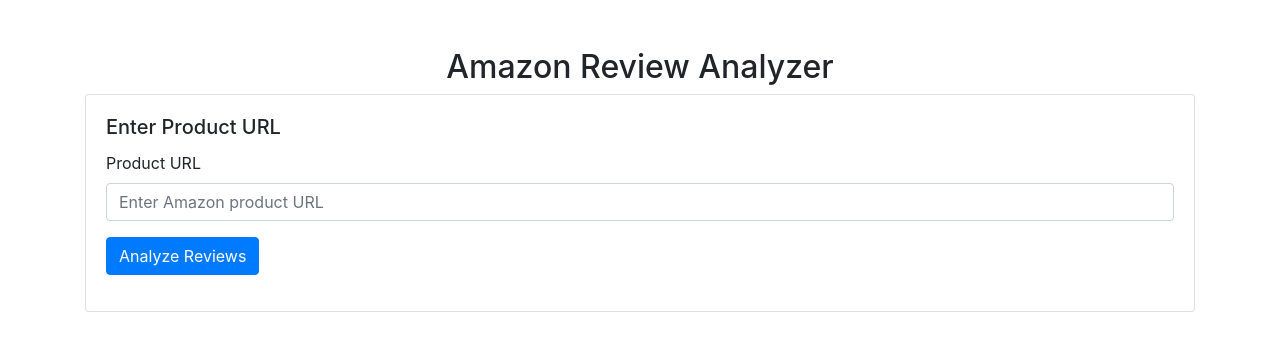
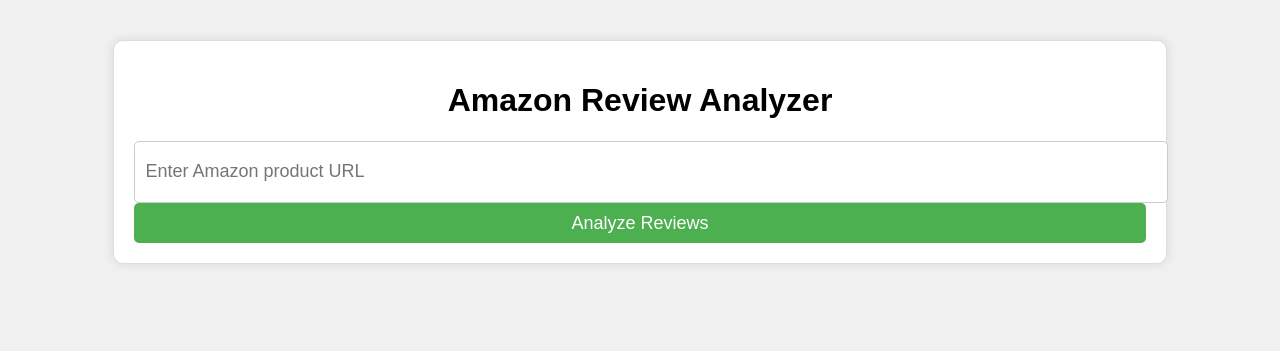
Before and after one commit to Rockxy01/ReviewAnalyzer, a Flask app: page / in a window 1280 px wide. Shown: the top 351 px of the page. Run offline with Flask 3, Linux system fonts and the light colour scheme; some libraries are stand-ins or nearby versions.

Commit message:
Update index.html

```diff
--- a/templates/index.html
+++ b/templates/index.html
@@ -4,116 +4,163 @@
     <meta charset="UTF-8">
     <meta name="viewport" content="width=device-width, initial-scale=1.0">
     <title>Amazon Review Analyzer</title>
-    <!-- Bootstrap CSS -->
-    <link href="https://stackpath.bootstrapcdn.com/bootstrap/4.5.2/css/bootstrap.min.css" rel="stylesheet">
     <style>
-        .review-card {
+        body {
+            font-family: Arial, sans-serif;
+            background-color: #f0f0f0;
+        }
+
+        #container {
+            width: 80%;
+            margin: 40px auto;
+            background-color: #fff;
+            padding: 20px;
+            border: 1px solid #ddd;
+            border-radius: 10px;
+            box-shadow: 0 0 10px rgba(0, 0, 0, 0.1);
+        }
+
+        #header {
+            text-align: center;
             margin-bottom: 20px;
         }
-        .error-message {
-            color: red;
+
+        #product-url-input {
+            width: 100%;
+            height: 40px;
+            font-size: 18px;
+            padding: 10px;
+            border: 1px solid #ccc;
+            border-radius: 5px;
+        }
+
+        #analyze-btn {
+            width: 100%;
+            height: 40px;
+            font-size: 18px;
+            background-color: #4CAF50;
+            color: #fff;
+            padding: 10px;
+            border: none;
+            border-radius: 5px;
+            cursor: pointer;
+        }
+
+        #analyze-btn:hover {
+            background-color: #3e8e41;
+        }
+
+        #result-container {
+            margin-top: 20px;
+            display: none; /* Hide the result container initially */
+        }
+
+        #result-header {
+            text-align: center;
+            margin-bottom: 10px;
+        }
+
+        #product-image {
+            width: 100%;
+            height: auto;
+            object-fit: cover;
+            border-radius: 10px;
+            margin-bottom: 20px;
+        }
+
+        #result-summary {
+            font-size: 18px;
+            margin-bottom: 20px;
+        }
+
+        #result-sentiment {
+            font-size: 18px;
+            margin-bottom: 20px;
+        }
+
+        #result-reviews {
+            font-size: 18px;
+            margin-bottom: 20px;
         }
     </style>
 </head>
 <body>
-    <div class="container mt-5">
-        <h2 class="text-center">Amazon Review Analyzer</h2>
-        <div class="card">
-            <div class="card-body">
-                <h5 class="card-title">Enter Product URL</h5>
-                <form id="urlForm">
-                    <div class="form-group">
-                        <label for="product_url">Product URL</label>
-                        <input type="url" class="form-control" id="product_url" placeholder="Enter Amazon product URL" required>
-                    </div>
-                    <button type="submit" class="btn btn-primary">Analyze Reviews</button>
-                </form>
-                <div id="error-message" class="error-message mt-3"></div>
-            </div>
+    <div id="container">
+        <div id="header">
+            <h1>Amazon Review Analyzer</h1>
         </div>
-
-        <!-- Results Section -->
-        <div id="results" class="mt-5" style="display: none;">
-            <div class="text-center">
-                <h3 id="product-name"></h3>
-                <img id="product-image" src="" alt="Product Image" class="img-fluid" style="max-width: 300px;">
-                <h4 class="mt-3">Summary</h4>
-                <p id="paragraph-summary"></p>
-            </div>
-
-            <h4>Review List Summary</h4>
-            <ul id="review-list" class="list-group mt-3">
-                <!-- Dynamic reviews will be appended here -->
-            </ul>
-
-            <div id="sentiment-summary" class="mt-4">
-                <h5>Sentiment Analysis</h5>
-                <p id="sentiment-description"></p>
-            </div>
+        <form id="analyze-form">
+            <input type="text" id="product-url-input" placeholder="Enter Amazon product URL">
+            <button id="analyze-btn">Analyze Reviews</button>
+        </form>
+        <div id="result-container">
+            <img id="product-image" src="" alt="Product Image">
+            <div id="result-summary"></div>
+            <div id="result-sentiment"></div>
+            <div id="result-reviews"></div>
         </div>
     </div>
 
-    <!-- jQuery and Bootstrap JS -->
-    <script src="https://code.jquery.com/jquery-3.6.0.min.js"></script>
-    <script src="https://stackpath.bootstrapcdn.com/bootstrap/4.5.2/js/bootstrap.bundle.min.js"></script>
     <script>
-        $(document).ready(function () {
-            $('#urlForm').on('submit', function (event) {
-                event.preventDefault();
-                $('#results').hide();
-                $('#error-message').text('');
-                const productUrl = $('#product_url').val();
+        const analyzeForm = document.getElementById('analyze-form');
+        const productUrlInput = document.getElementById('product-url-input');
+        const analyzeBtn = document.getElementById('analyze-btn');
+        const resultContainer = document.getElementById('result-container');
+        const productImage = document.getElementById('product-image');
+        const resultSummary = document.getElementById('result-summary');
+        const resultSentiment = document.getElementById('result-sentiment');
+        const resultReviews = document.getElementById('result-reviews');
 
-                // Perform the AJAX request to analyze reviews
-                $.ajax({
-                    url: '/analyze',
+        analyzeForm.addEventListener('submit', (e) => {
+            e.preventDefault();
+            const productUrl = productUrlInput.value.trim();
+            if (productUrl) {
+                fetch('/analyze', {
                     method: 'POST',
-                    data: { product_url: productUrl },
-                    success: function (response) {
-                        if (response.success) {
-                            // Update product name
-                            $('#product-name').text(response.product_name); // Use product_name directly from response
+                    headers: {
+                        'Content-Type': 'application/x-www-form-urlencoded'
+                    },
+                    body: `product_url=${productUrl}`
+                })
+                .then((response) => response.json())
+                .then((data) => {
+                    if (data.success) {
+                        const summary = data.summary;
+                        const sentiment = data.sentiment;
+                        const reviews = data.reviews;
+                        const image_url = data.image_url;
 
-                            // Update product image
-                            $('#product-image').attr('src', response.image_url);
+                        productImage.src = image_url;
+                        resultSummary.innerHTML = `
+                            <h3>Summary:</h3>
+                            <p>${summary}</p>
+                        `;
+                        resultSentiment.innerHTML = `
+                            <h3>Sentiment Score:</h3>
+                            <p>${sentiment.toFixed(2)}</p>
+                        `;
+                        resultReviews.innerHTML = `
+                            <h3>Reviews:</h3>
+                            ${reviews.map((review, index) => `
+                                <div>
+                                    <p>Review ${index + 1}:</p>
+                                    <p>Rating: ${review.Rating}</p>
+                                    <p>Review: ${review.Review}</p>
+                                </div>
+                            `).join('')}
+                        `;
 
-                            // Update review list summary
-                            $('#review-list').empty();
-                            response.reviews.forEach(function (review) {
-                                $('#review-list').append(`
-                                    <li class="list-group-item">
-                                        <div class="d-flex justify-content-between">
-                                            <span><strong>Rating:</strong> ${review.Rating}</span>
-                                            <span><strong>Sentiment:</strong> ${review.Sentiment >= 0 ? 'Positive' : 'Negative'}</span>
-                                        </div>
-                                        <p><strong>Review:</strong> ${review.Review}</p>
-                                    </li>
-                                `);
-                            });
-
-                            // Update paragraph summary
-                            $('#paragraph-summary').text(response.summary);
-
-                            // Update sentiment summary
-                            let sentimentDescription = 'Sentiment: Neutral';
-                            if (response.sentiment > 0) {
-                                sentimentDescription = 'Sentiment: Positive';
-                            } else if (response.sentiment < 0) {
-                                sentimentDescription = 'Sentiment: Negative';
-                            }
-                            $('#sentiment-description').text(sentimentDescription);
-
-                            // Show results
-                            $('#results').show();
-                        } else {
-                            $('#error-message').text('Error: ' + response.error);
-                        }
-                    },
-                    error: function (error) {
-                        $('#error-message').text('An error occurred while processing the request.');
+                        // Show the result container
+                        resultContainer.style.display = 'block';
+                    } else {
+                        alert(`Error: ${data.error}`);
                     }
+                })
+                .catch((error) => {
+                    console.error(error);
+                    alert('Error analyzing reviews. Please try again.');
                 });
-            });
+            }
         });
     </script>
 </body>
```
